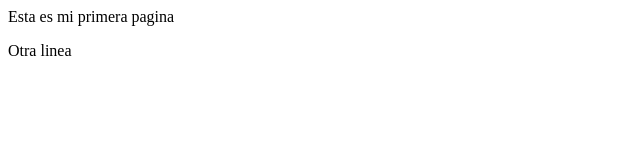
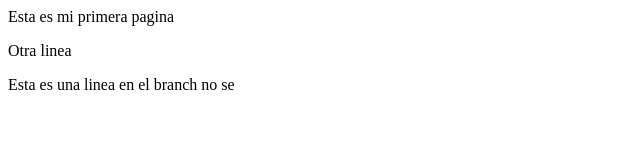
Before and after one commit to jagbolanos/demowebconf, a plain HTML site: page index.html in a window 1280 px wide. Shown: the whole page, without its empty margins (0-640 px from the left). Drawn offline with Linux system fonts and the light colour scheme.

Commit message:
cambio en nose

```diff
--- a/index.html
+++ b/index.html
@@ -5,5 +5,6 @@
 <body>
 <p>Esta es mi primera pagina<p>
 <p>Otra linea<p>
+<p>Esta es una linea en el branch no se<p>
 </body>
 </html>
```
